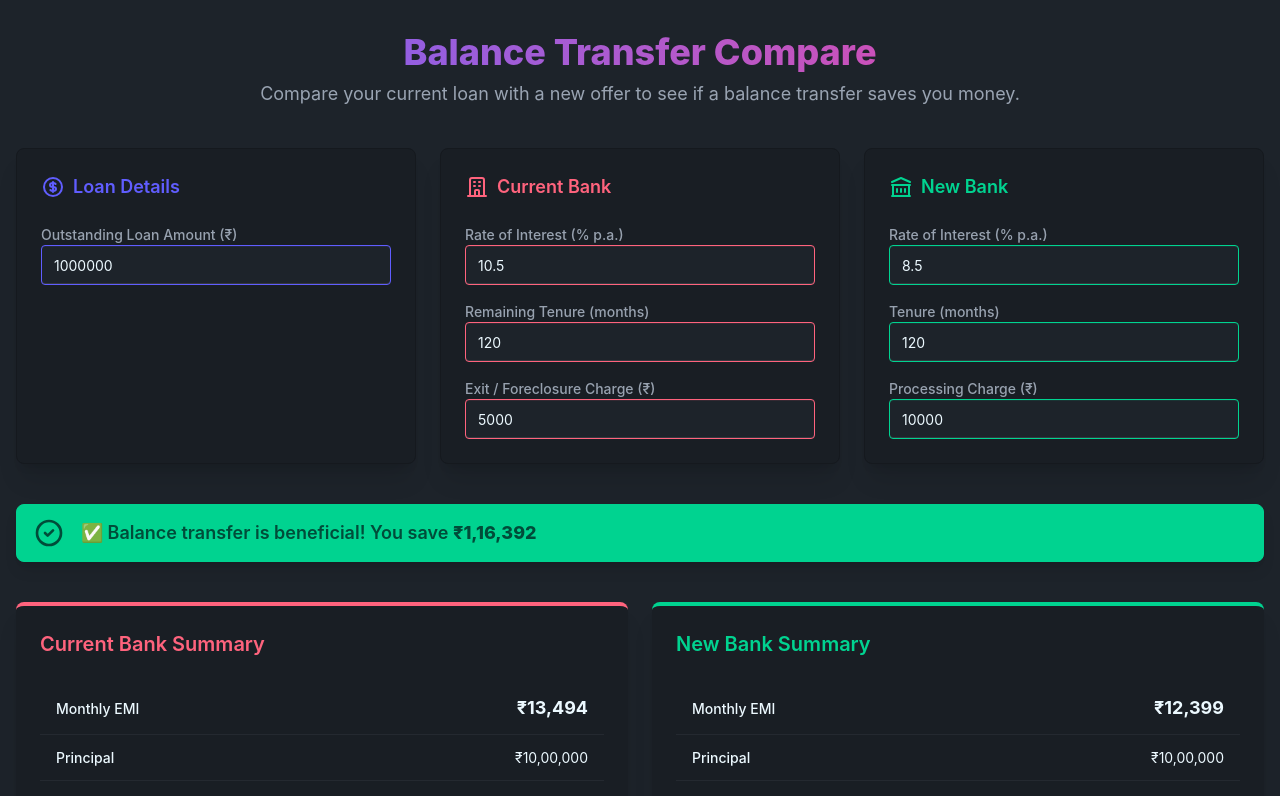
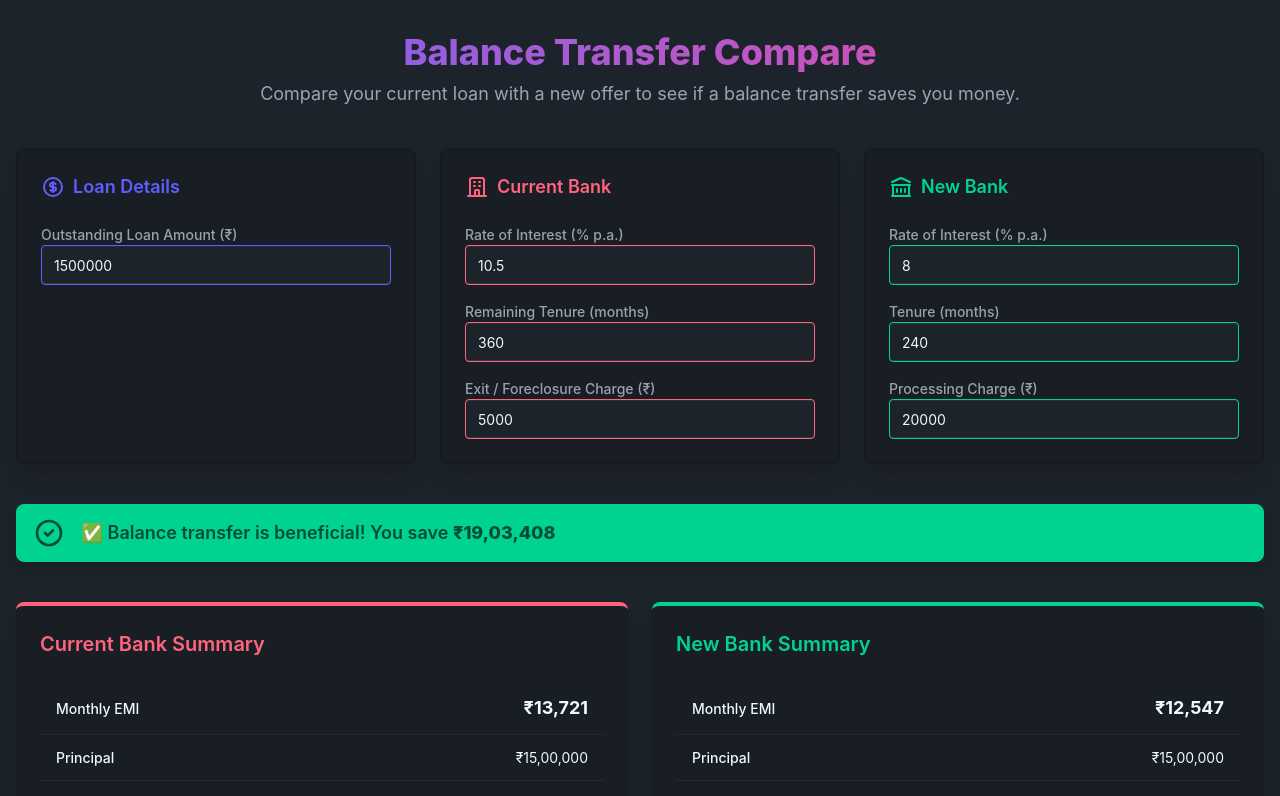
Before and after one commit to sourcedopen/open-finance, a Nuxt app: page /balance-transfer in a window 1280 px wide. Shown: the top 796 px of the page. Built offline with nearby package versions, Linux system fonts and the light colour scheme.

Commit message:
feat: Update default values for balance transfer form fields.

```diff
--- a/app/components/BalanceTransferForm.vue
+++ b/app/components/BalanceTransferForm.vue
@@ -2,13 +2,13 @@
 const { compareBalanceTransfer } = useEmiCalculator()
 
 // Form state
-const loanAmount = ref<number>(1000000)
+const loanAmount = ref<number>(1500000)
 const currentRoi = ref<number>(10.5)
-const currentTenure = ref<number>(120)
-const newRoi = ref<number>(8.5)
-const newTenure = ref<number>(120)
+const currentTenure = ref<number>(360)
+const newRoi = ref<number>(8.0)
+const newTenure = ref<number>(240)
 const exitCharge = ref<number>(5000)
-const processingCharge = ref<number>(10000)
+const processingCharge = ref<number>(20000)
 
 // Computed comparison result
 const result = computed(() => {
```
